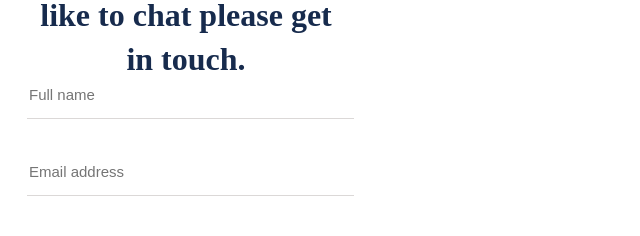
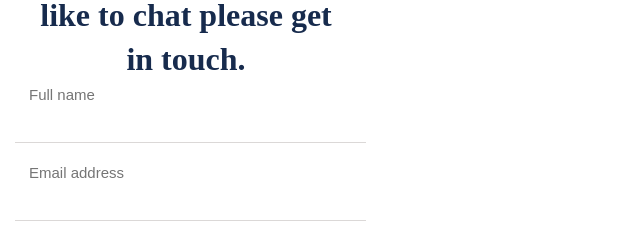
Before and after one commit to Robison-faike123/mobile-me-, a website: page index.html in a window 1280 px wide. Shown: the part 6306-6542 px from the top of the page, 0-640 px from the left. Drawn offline with Linux system fonts and the light colour scheme.

Commit message:
changes in styles.css

```diff
--- a/styles.css
+++ b/styles.css
@@ -775,6 +775,7 @@ button:hover {
   display: block;
   justify-content: start;
   text-align: start;
+  border-bottom: 1px solid #dbd8d7;
 }
 
 .input_t {
@@ -800,13 +801,6 @@ button:hover {
 #comment {
   width: 327px;
   height: 114px;
-}
-
-.line- {
-  height: 1px;
-  width: 327px;
-  background: #dbd8d7;
-  margin-top: 10px;
 }
 
 .input_t:hover {
```
